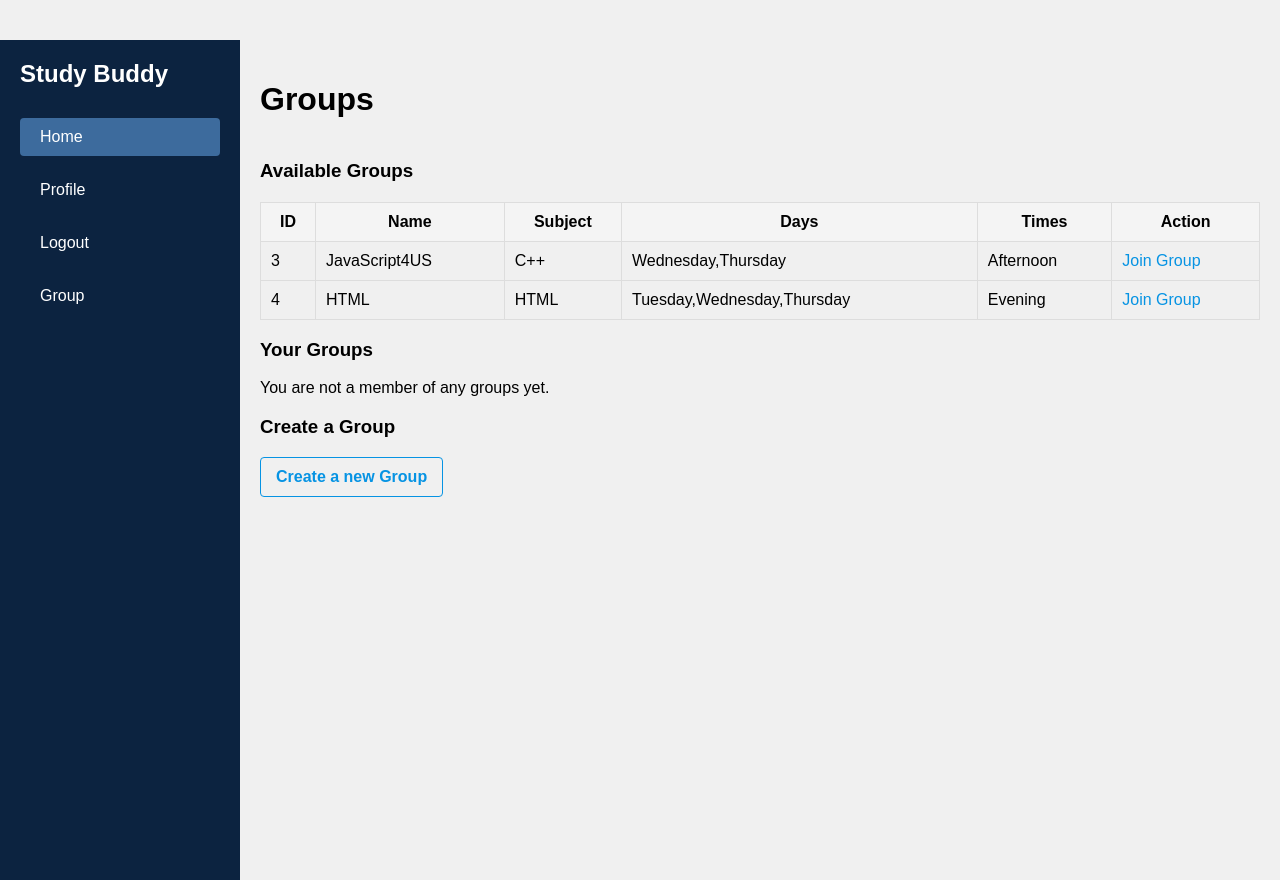
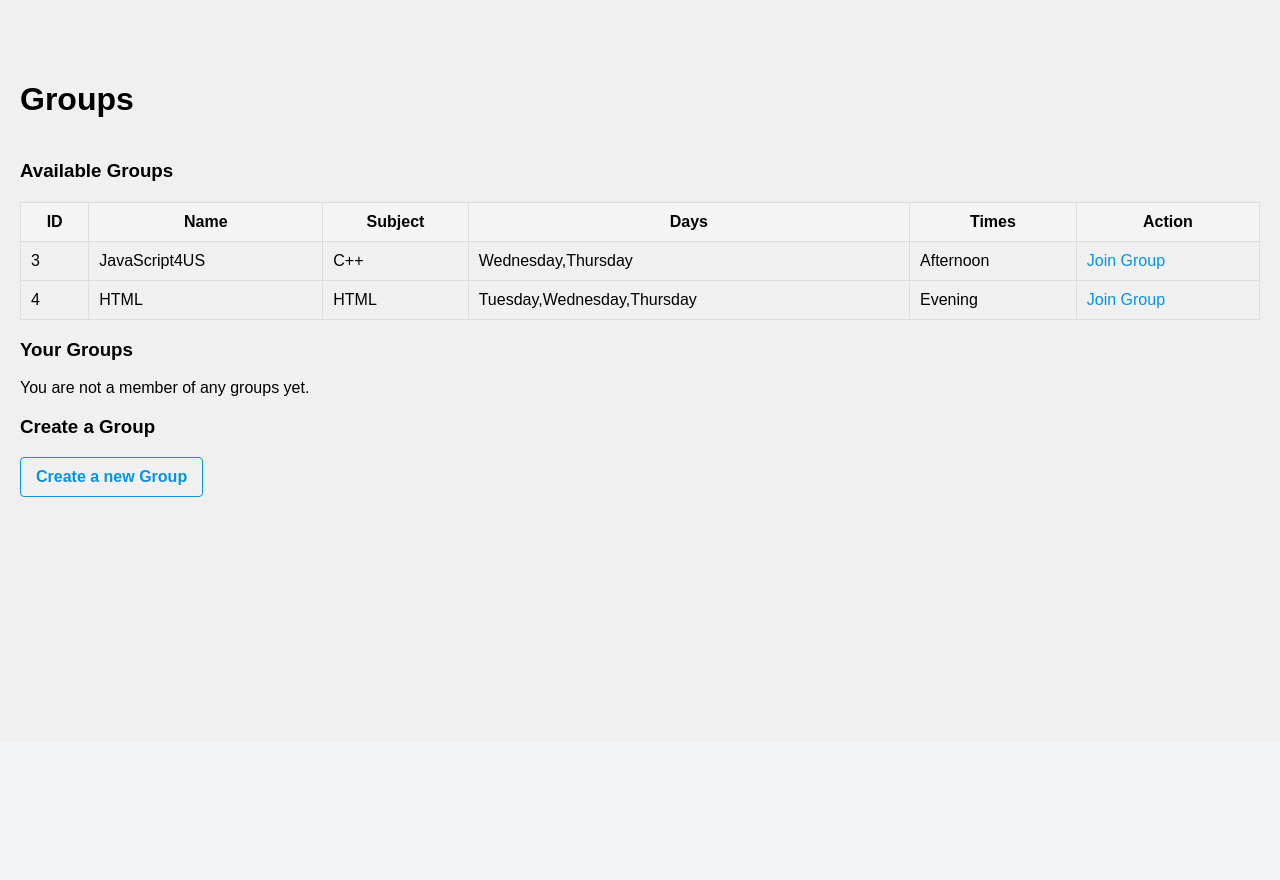
Before and after one commit to N-Ghi/Final-Project-21, a Flask app: page /group in a window 1280 px wide. Shown: the part 58-938 px from the top of the page. After the commit the page ends 555 px from the top, so only its background shows below. Run offline with Flask 3, Linux system fonts and the light colour scheme; a user stored in the database is signed in; data comes from the database, SQL or seed files in the repository.

Commit message:
Update group.html

```diff
--- a/study/templates/group.html
+++ b/study/templates/group.html
@@ -2,15 +2,7 @@
 {% block title %}Groups{% endblock %}
 {% block content %}
 <div class="dashboard-container">
-    <nav class="sidebar">
-        <div class="logo">Study Buddy</div>
-        <ul>
-            <li><a href="http://127.0.0.1:5000/dashboard" class="active"><i class="fas fa-home"></i>Home</a></li>
-            <li><a href="http://127.0.0.1:5000/profile/view"><i class="fas fa-user"></i>Profile</a></li>
-            <li><a href="http://127.0.0.1:5000/home"><i class="fas fa-sign-out-alt"></i>Logout</a></li>
-            <li><a href="http://127.0.0.1:5000/group"><i class="fas fa-users"></i>Group</a></li>
-        </ul>
-    </nav>
+
 
     <main class="content">
         <header>
```
